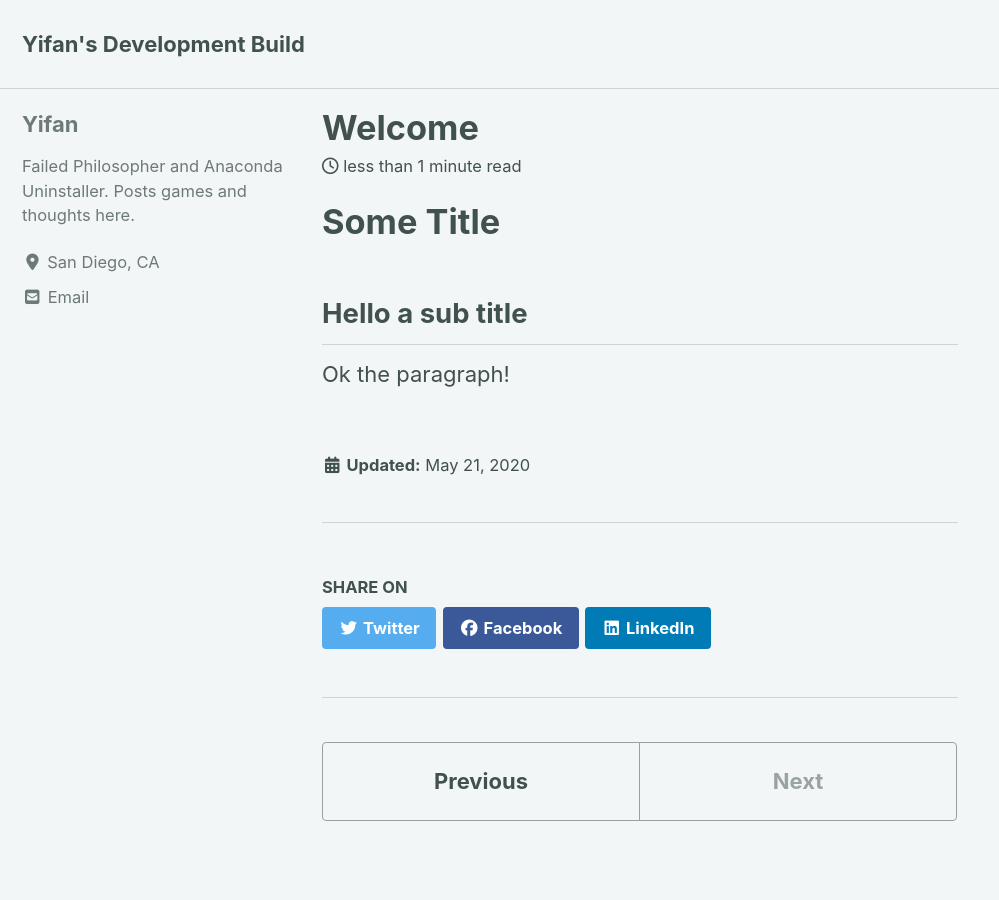
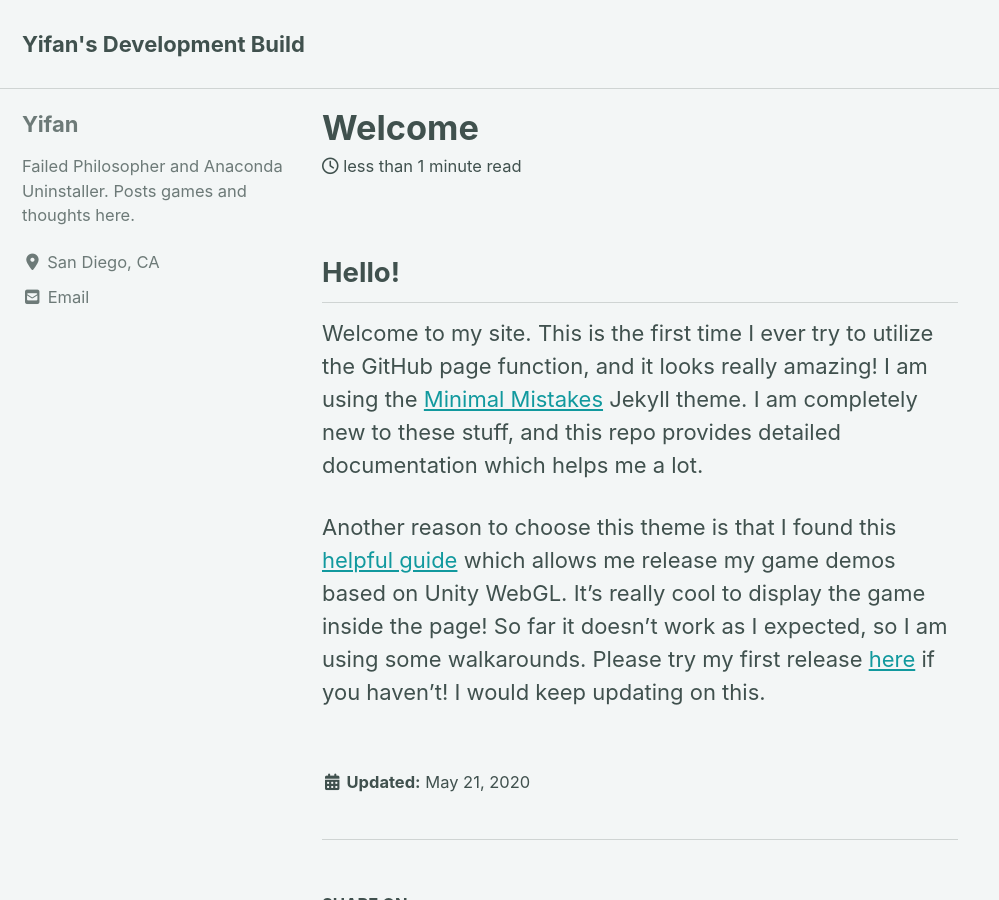
Before and after one commit to taichifox95/taichifox95.github.io, a Jekyll site: the page built from _posts/2020-05-21-welcome.md, in a window 1280 px wide and 900 px high. Shown: the whole window, without its empty margins (0-999 px from the left). Built offline with Jekyll 4.4.1, drawn with Linux system fonts in a browser that asks for light colours; cached includes are drawn as plain includes; nearby versions of some CDN libraries.

Commit message:
Update 2020-05-21-welcome.md

```diff
--- a/_posts/2020-05-21-welcome.md
+++ b/_posts/2020-05-21-welcome.md
@@ -14,8 +14,8 @@ defaults:
 
 ---
 
+## Hello!
 
-# Some Title
-## Hello a sub title
+Welcome to my site. This is the first time I ever try to utilize the GitHub page function, and it looks really amazing! I am using the [Minimal Mistakes](https://mmistakes.github.io/minimal-mistakes/) Jekyll theme. I am completely new to these stuff, and this repo provides detailed documentation which helps me a lot.
 
-Ok the paragraph!
+Another reason to choose this theme is that I found this [helpful guide](https://ericranstrom.github.io/ericranstrom/general/unity_github_pages/) which allows me release my game demos based on Unity WebGL. It's really cool to display the game inside the page! So far it doesn't work as I expected, so I am using some walkarounds. Please try my first release [here](https://taichifox95.github.io/general/laser-defender/) if you haven't! I would keep updating on this.
```
